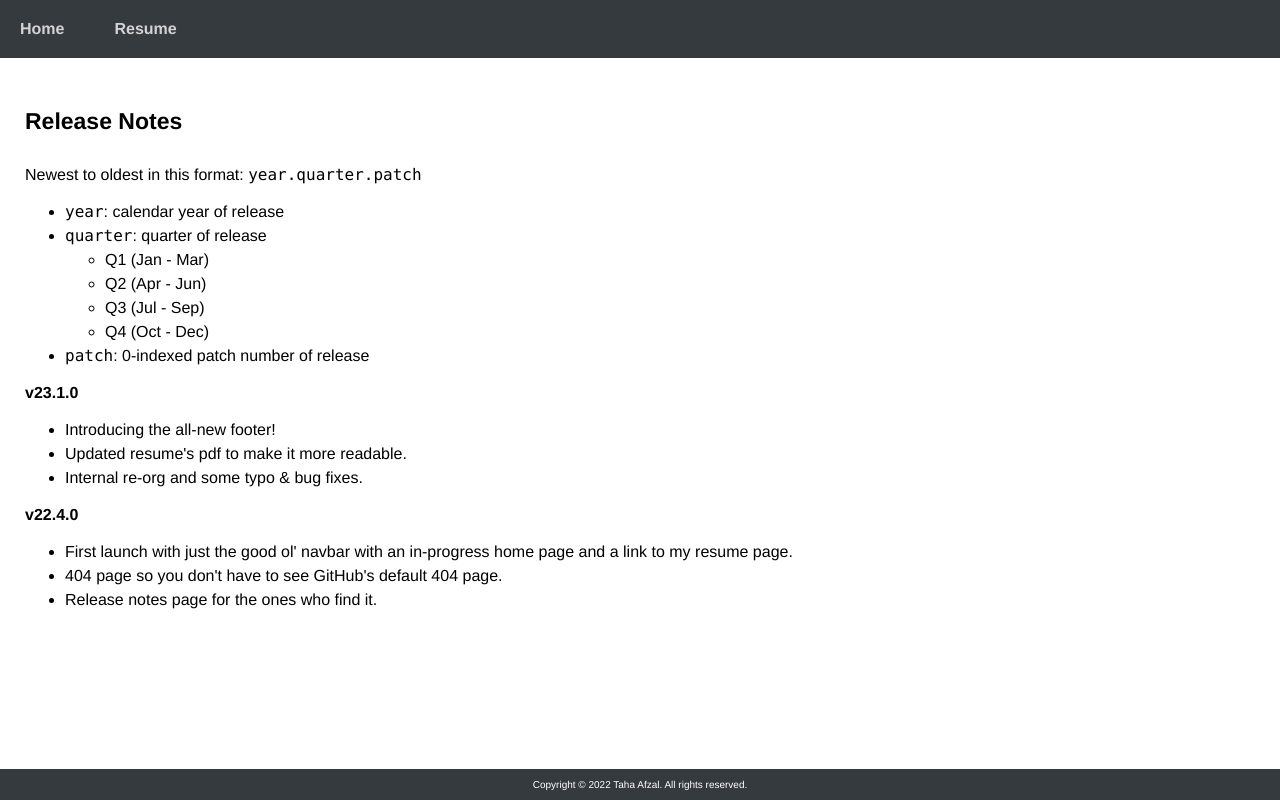
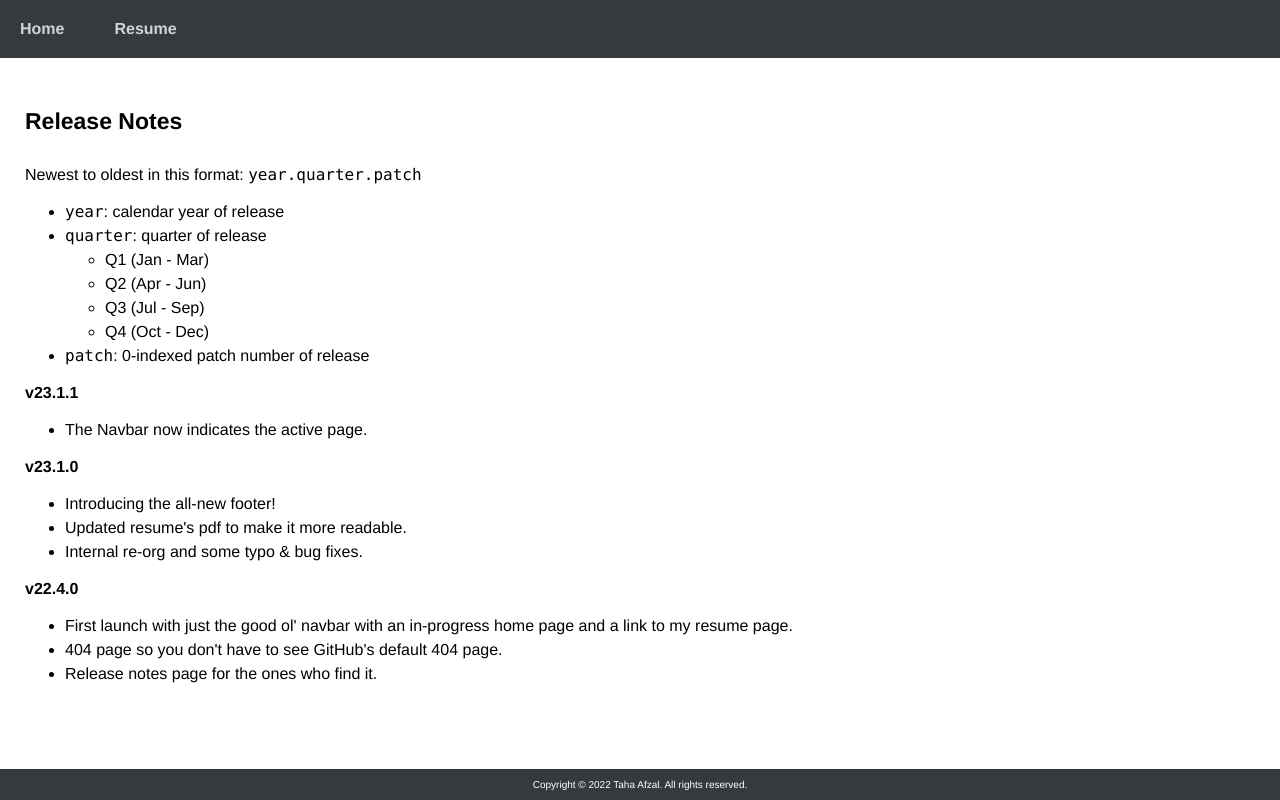
Before and after one commit to tahaafzal5/personal-website-2.0, a React (Create React App) app: page /#/release-notes in a window 1280 px wide. Built offline with nearby package versions, Linux system fonts and the light colour scheme.

Commit message:
Selected Pages' Text in NavBar is Now White

```diff
--- a/src/Components/Navbar/Navbar.css
+++ b/src/Components/Navbar/Navbar.css
@@ -17,6 +17,7 @@
     color: white;
 }
 
-.navbar-link:active {
+.navbar-link-selected {
     color: white;
+    text-decoration: none;
 }
--- a/src/Components/Navbar/Navbar.js
+++ b/src/Components/Navbar/Navbar.js
@@ -1,13 +1,15 @@
 import React from "react";
 import "./Navbar.css";
-import { Link } from "react-router-dom";
+import { Link, useLocation } from "react-router-dom";
 
 function Navbar() {
+    const location = useLocation();
+
     return (
         <section className="navbar">
-            <Link className="navbar-link" to="/">Home</Link>
-            <Link className="navbar-link" to="/resume">Resume</Link>
-        </section>
+            <Link className={location.pathname === "/" || location.pathname === "/home" ? "navbar-link-selected" : "navbar-link"} to="/">Home</Link>
+            <Link className={location.pathname === "/resume" ? "navbar-link-selected" : "navbar-link"} to="/resume">Resume</Link>
+        </section >
     );
 }
 
--- a/src/Pages/ReleaseNotes/ReleaseNotes.js
+++ b/src/Pages/ReleaseNotes/ReleaseNotes.js
@@ -30,6 +30,13 @@ function ReleaseNotes() {
             </info>
 
             <div>
+                <p className="version">v23.1.1</p>
+                <ul>
+                    <li>The Navbar now indicates the active page.</li>
+                </ul>
+            </div>
+
+            <div>
                 <p className="version">v23.1.0</p>
                 <ul>
                     <li>Introducing the all-new footer!</li>
```
